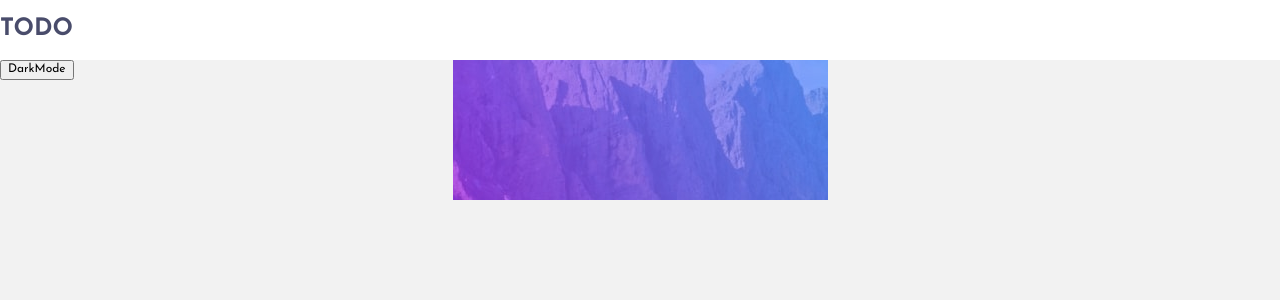
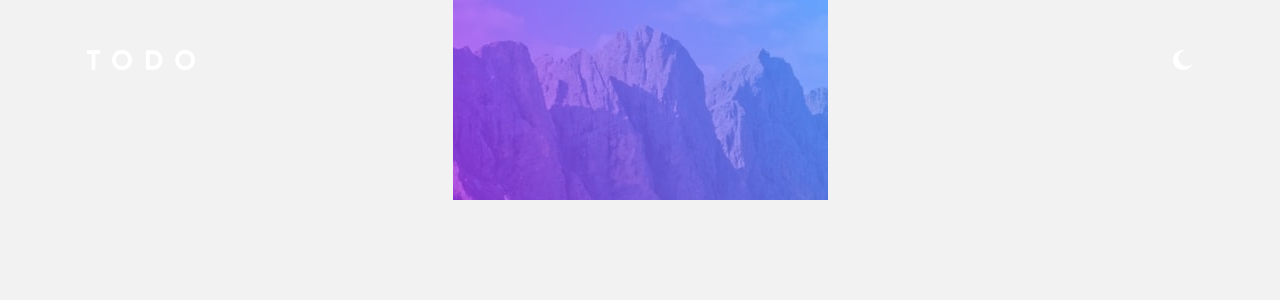
Before and after one commit to hec-lopz/todo-app, a React (Create React App) app: page / in a window 1280 px wide. Shown: the top 300 px of the page. Built offline with nearby package versions, Linux system fonts and the light colour scheme.

Commit message:
Add header

```diff
--- a/src/components/App.jsx
+++ b/src/components/App.jsx
@@ -8,11 +8,13 @@ import { Header } from "./Header";
 export const App = () => {
   const [darkMode, setDarkMode] = useState(false);
 
+  const handleClick = () => setDarkMode(!darkMode);
+
   return (
     <ThemeProvider theme={darkMode ? darkTheme : lightTheme}>
       <GlobalStyle />
-      <Header />
-      <button onClick={() => setDarkMode(!darkMode)}>DarkMode</button>
+      <Header darkMode={darkMode} handleClick={handleClick} />
+      {/* <button onClick={() => setDarkMode(!darkMode)}>DarkMode</button> */}
     </ThemeProvider>
   );
 };
--- a/src/components/Header.jsx
+++ b/src/components/Header.jsx
@@ -1,18 +1,19 @@
 import React from "react";
-import styled from "styled-components";
 
-const Title = styled.h1``;
+import { Wrapper, Title, SwitchButton } from "./HeaderStyles";
 
-const Wrapper = styled.header`
-  display: flex;
-  justify-content: space-between;
-  background-color: ${(props) => props.theme.colors.white};
-`;
-
-export const Header = () => {
+export const Header = ({ darkMode, handleClick }) => {
   return (
     <Wrapper>
-      <Title>TODO</Title>
+      <Title>
+        <img src="/images/TODO.svg" alt="To Do app logo" />
+      </Title>
+      <SwitchButton onClick={handleClick}>
+        <img
+          src={darkMode ? "/images/icon-sun.svg" : "/images/icon-moon.svg"}
+          alt={darkMode ? "Switch dark mode off" : "Switch dark mode on"}
+        />
+      </SwitchButton>
     </Wrapper>
   );
 };
--- /dev/null
+++ b/src/components/HeaderStyles.js
@@ -0,0 +1,32 @@
+import styled from "styled-components";
+
+// import ToDoLogo from "/images/TODO.svg";
+export const Title = styled.h1`
+  margin: 0;
+  height: 20px;
+
+  & img {
+    height: 100%;
+  }
+`;
+export const Wrapper = styled.header`
+  display: flex;
+  justify-content: space-between;
+  /* background-color: ${(props) => props.theme.colors.white}; */
+  max-width: ${() => `${(324 / 375) * 100}%`};
+  margin: 0 auto;
+  margin-top: 50px;
+`;
+export const SwitchButton = styled.button`
+  background-color: transparent;
+  border: none;
+  height: 20px;
+  width: 20px;
+  margin: 0;
+  padding: 0;
+
+  & img {
+    /* width: 20px; */
+    height: 100%;
+  }
+`;
--- a/src/styles/GlobalStyle.js
+++ b/src/styles/GlobalStyle.js
@@ -32,18 +32,5 @@ export const GlobalStyle = createGlobalStyle`
     background-repeat: no-repeat;
     background-attachment: fixed;
 
-    ${
-      "" /* &::before {
-      content: "";
-      display: block;
-      position: fixed;
-      z-index: 0;
-      height: 20rem;
-      width: 100%;
-    } */
-    }
-    & #root {
-      z-index: 10;
-    }
   }
 `;
```
Also changed, not shown: src/styles/themes/styleVariables.js (+0 -26 lines), public/images/TODO.svg (added).
